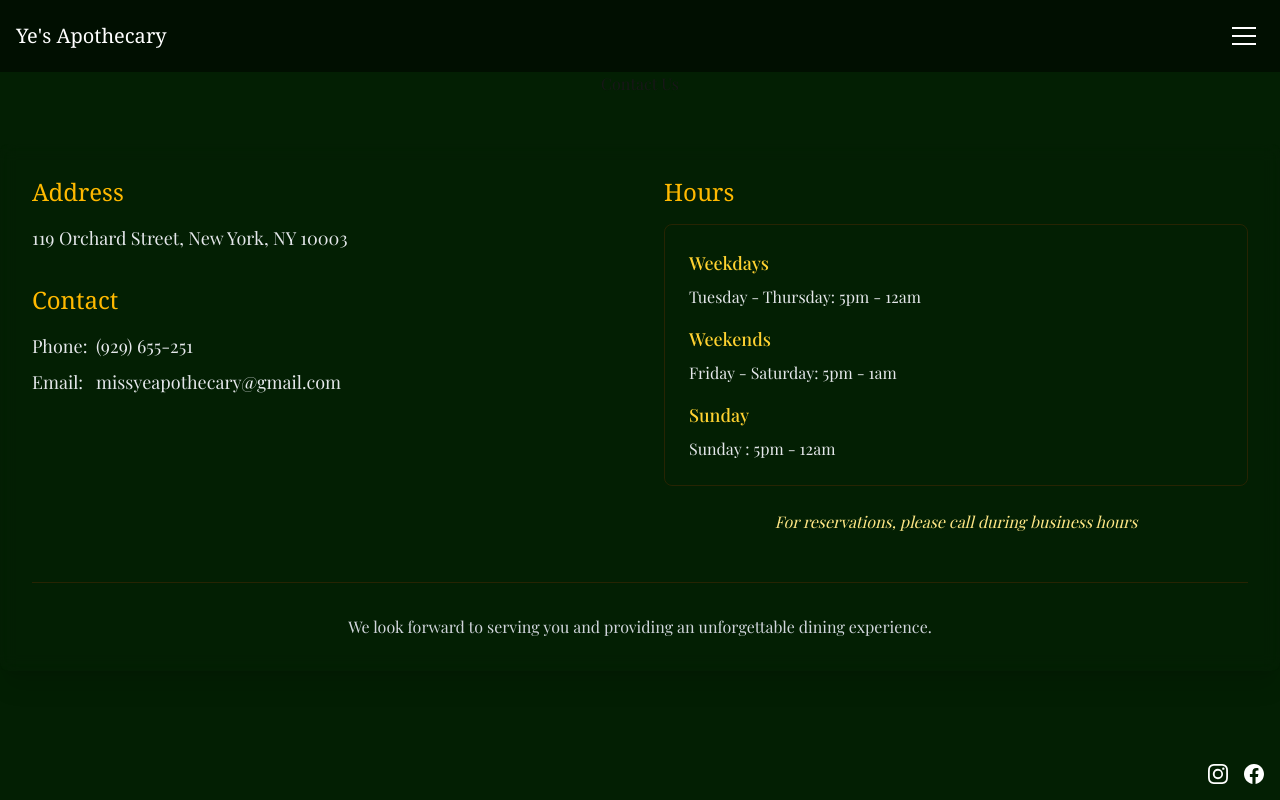
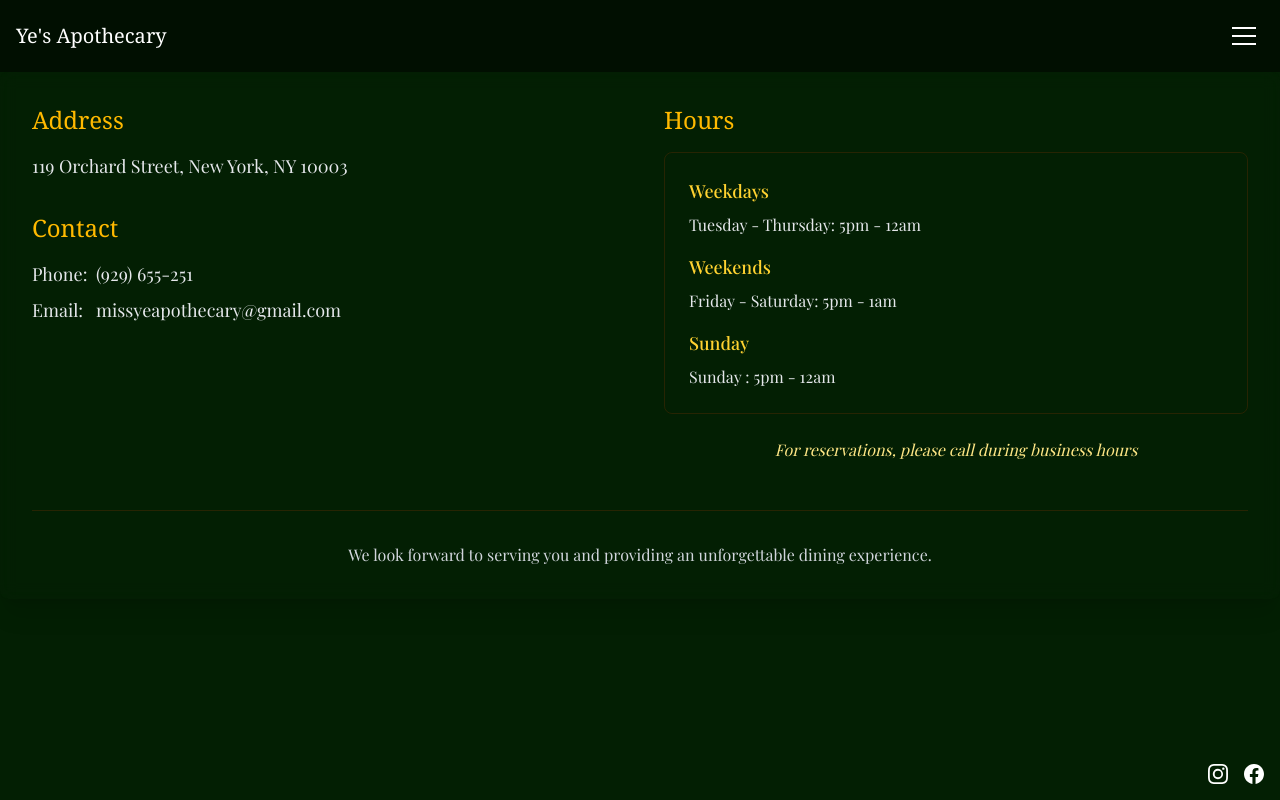
Before and after one commit to david-mackay/restaurant, a Next.js app: page /contact in a window 1280 px wide. Built offline with nearby package versions, Linux system fonts and the light colour scheme; no server answers; a web font is replaced by a local one.

Commit message:
removed useless title

```diff
--- a/src/app/contact/page.tsx
+++ b/src/app/contact/page.tsx
@@ -4,8 +4,6 @@ import { RESTAURANT_ADDRESS, RESTAURANT_PHONE, RESTAURANT_EMAIL, BUSINESS_HOURS
 export default function Contact() {
   return (
     <PageWrapper className="">
-      <h1 className="section-title text-center mb-12">Contact Us</h1>
-
       <div className="bg-opacity-20 backdrop-blur-sm rounded-lg p-8 shadow-xl">
         <div className="grid grid-cols-1 md:grid-cols-2 gap-12">
           <div className="space-y-8">
@@ -13,7 +11,6 @@ export default function Contact() {
               <h2 className="text-2xl font-serif mb-4 text-amber-400">Address</h2>
               <p className="text-gray-200 text-lg">{RESTAURANT_ADDRESS}</p>
             </div>
-
             <div>
               <h2 className="text-2xl font-serif mb-4 text-amber-400">Contact</h2>
               <div className="space-y-2">
```
